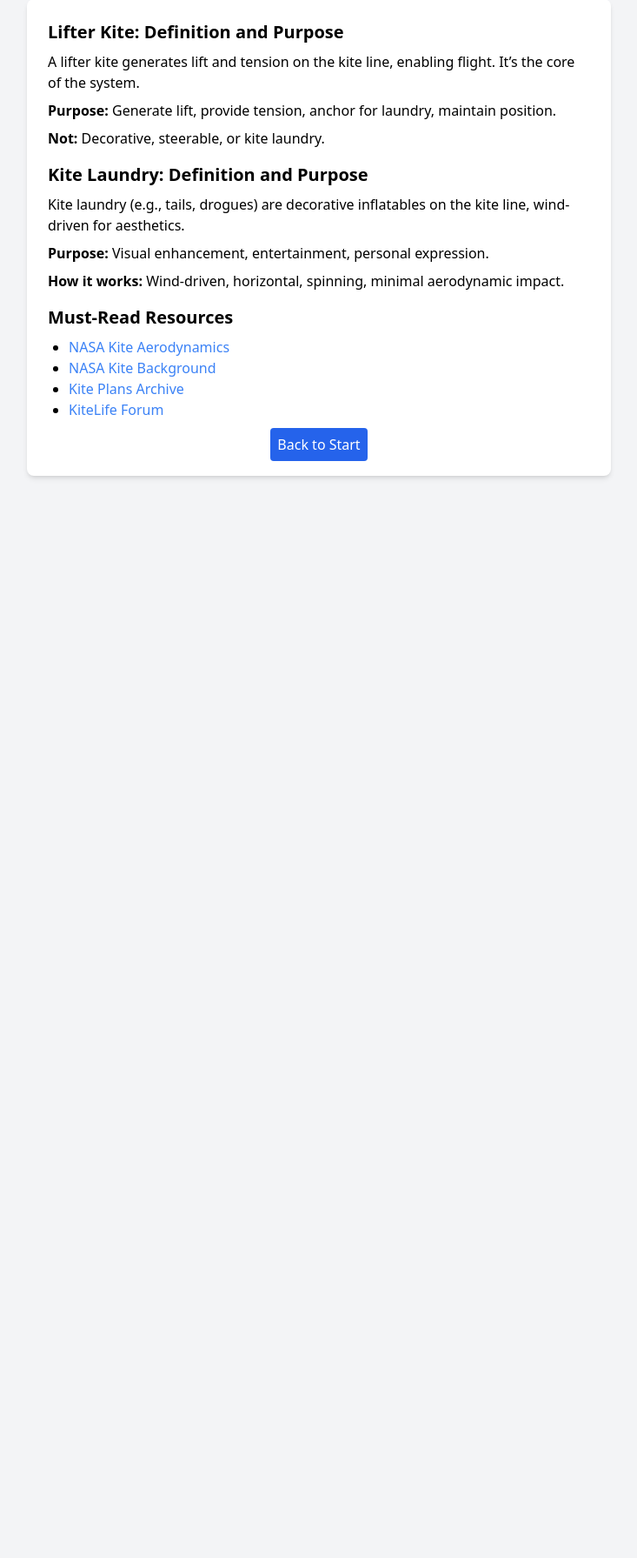
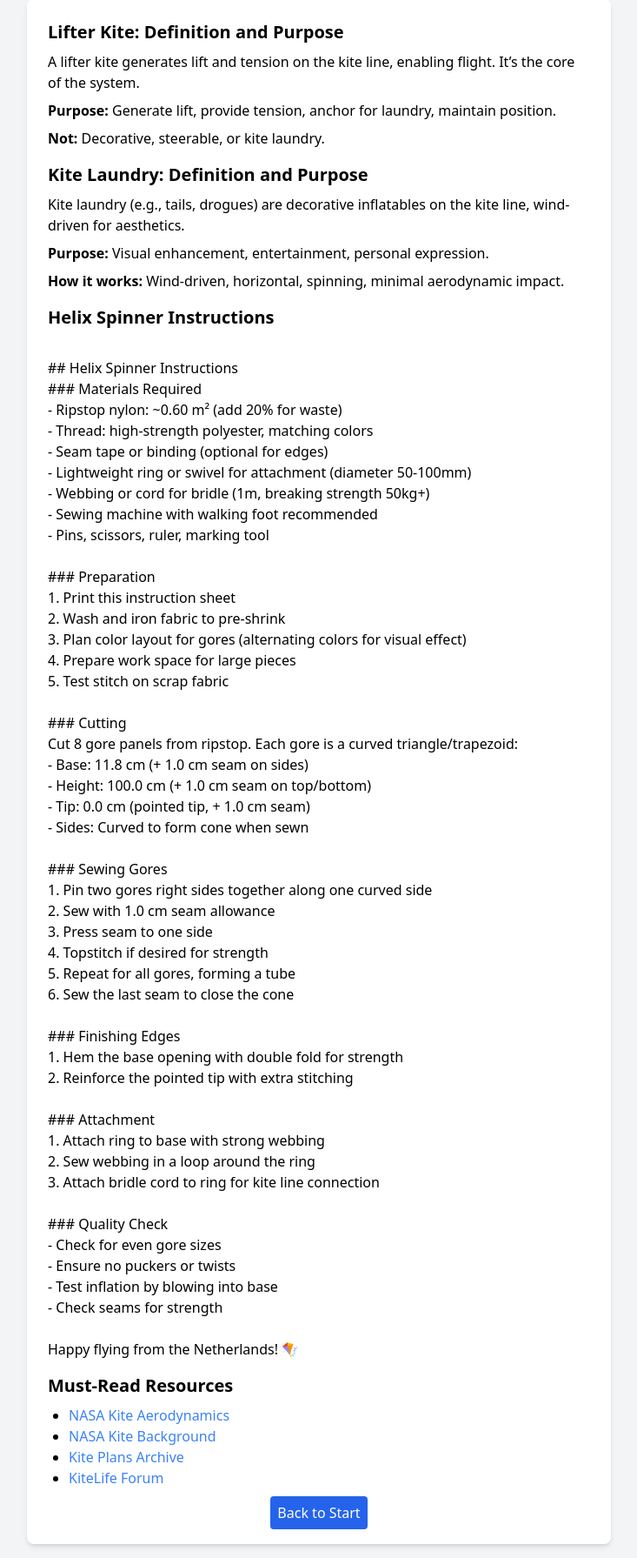
Before and after one commit to edjuh/kite_laundry, a Flask app: page /help in a window 1280 px wide. Shown: the part 69-1860 px from the top of the page at 87% size, without its empty margins (273-1006 px from the left). Before the commit the page ends 619 px from the top, so only its background shows below. Run offline with Flask 3, Linux system fonts and the light colour scheme; some libraries are stand-ins or nearby versions.

Commit message:
Clean output, Helix Spinner instructions - October 25, 2025

```diff
--- a/app.py
+++ b/app.py
@@ -187,7 +187,7 @@ def output():
         if dim not in ['gore']:
             dimensions[dim] = round(convert_to_imperial(dimensions[dim], is_imperial), 0) if is_imperial else round(dimensions[dim], 0)
 
-    text_output = f"{name} ({design_type}): Dimensions {dimensions} {unit_label}, Colors {colors} (Icarex Ripstop), Rod: {rod}"
+    text_output = f"{name} ({design_type}): Dimensions {', '.join([f'{k}: {v} {unit_label}' for k, v in dimensions.items()])}, Colors {', '.join(colors)} (Icarex Ripstop), Rod: {rod}"
 
     return render_template('output.html', name=name, type=design_type, dimensions=dimensions,
                            colors=colors, rod=rod, date=date, text_output=text_output, svg_url='/svg?name=' + name,
@@ -198,12 +198,12 @@ def get_svg():
     name = request.args.get('name')
     conn = sqlite3.connect('designs.db')
     c = conn.cursor()
-    c.execute('SELECT type, dimensions, colors FROM designs WHERE name = ? ORDER BY id DESC LIMIT 1', (name,))
+    c.execute('SELECT * FROM designs WHERE name = ? ORDER BY id DESC LIMIT 1', (name,))
     design = c.fetchone()
     conn.close()
     if not design:
         return 'Not found', 404
-    design_type, dims_json, colors_json = design
+    design_type, dims_json, colors_json = design[2], design[3], design[4]
     dimensions = json.loads(dims_json)
     colors = json.loads(colors_json)
     svg_io = generate_svg(design_type, dimensions, colors)
@@ -416,7 +416,58 @@ def designs():
 
 @app.route('/help')
 def help():
-    return render_template('help.html')
+    return render_template('help.html', helix_instructions=helix_instructions)
+
+helix_instructions = """
+## Helix Spinner Instructions
+### Materials Required
+- Ripstop nylon: ~0.60 m² (add 20% for waste)
+- Thread: high-strength polyester, matching colors
+- Seam tape or binding (optional for edges)
+- Lightweight ring or swivel for attachment (diameter 50-100mm)
+- Webbing or cord for bridle (1m, breaking strength 50kg+)
+- Sewing machine with walking foot recommended
+- Pins, scissors, ruler, marking tool
+
+### Preparation
+1. Print this instruction sheet
+2. Wash and iron fabric to pre-shrink
+3. Plan color layout for gores (alternating colors for visual effect)
+4. Prepare work space for large pieces
+5. Test stitch on scrap fabric
+
+### Cutting
+Cut 8 gore panels from ripstop. Each gore is a curved triangle/trapezoid:
+- Base: 11.8 cm (+ 1.0 cm seam on sides)
+- Height: 100.0 cm (+ 1.0 cm seam on top/bottom)
+- Tip: 0.0 cm (pointed tip, + 1.0 cm seam)
+- Sides: Curved to form cone when sewn
+
+### Sewing Gores
+1. Pin two gores right sides together along one curved side
+2. Sew with 1.0 cm seam allowance
+3. Press seam to one side
+4. Topstitch if desired for strength
+5. Repeat for all gores, forming a tube
+6. Sew the last seam to close the cone
+
+### Finishing Edges
+1. Hem the base opening with double fold for strength
+2. Reinforce the pointed tip with extra stitching
+
+### Attachment
+1. Attach ring to base with strong webbing
+2. Sew webbing in a loop around the ring
+3. Attach bridle cord to ring for kite line connection
+
+### Quality Check
+- Check for even gore sizes
+- Ensure no puckers or twists
+- Test inflation by blowing into base
+- Check seams for strength
+
+Happy flying from the Netherlands! 🪁
+"""
 
 if __name__ == '__main__':
     app.run(debug=True, port=5000)
--- a/templates/help.html
+++ b/templates/help.html
@@ -17,6 +17,8 @@
             <p class="mb-2">Kite laundry (e.g., tails, drogues) are decorative inflatables on the kite line, wind-driven for aesthetics.</p>
             <p class="mb-2"><strong>Purpose:</strong> Visual enhancement, entertainment, personal expression.</p>
             <p class="mb-4"><strong>How it works:</strong> Wind-driven, horizontal, spinning, minimal aerodynamic impact.</p>
+            <h2 class="text-xl font-semibold mb-2">Helix Spinner Instructions</h2>
+            <p class="mb-4 whitespace-pre-wrap">{{ helix_instructions }}</p>
             <h2 class="text-xl font-semibold mb-2">Must-Read Resources</h2>
             <ul class="list-disc pl-6 mb-4">
                 <li><a href="https://www.grc.nasa.gov/www/k-12/airplane/kite1.html" class="text-blue-500 hover:underline">NASA Kite Aerodynamics</a></li>
--- a/templates/output.html
+++ b/templates/output.html
@@ -12,8 +12,8 @@
             <div class="grid grid-cols-1 md:grid-cols-2 gap-4">
                 <div>
                     <p class="mb-2"><strong>Type:</strong> {{ type }}</p>
-                    <p class="mb-2"><strong>Dimensions:</strong> {{ dimensions }} ({{ unit_label }})</p>
-                    <p class="mb-2"><strong>Colors:</strong> {{ colors }} (Icarex Ripstop)</p>
+                    <p class="mb-2"><strong>Dimensions:</strong> {% for key, value in dimensions.items() %}{{ key }}: {{ value }} {{ unit_label }}{% if not loop.last %}, {% endif %}{% endfor %}</p>
+                    <p class="mb-2"><strong>Colors:</strong> {{ colors | join(', ') }} (Icarex Ripstop)</p>
                     <p class="mb-2"><strong>Rod:</strong> {{ rod }}</p>
                     <p class="mb-2"><strong>Created:</strong> {{ date }}</p>
                     <p class="mb-4"><strong>Text Description:</strong> {{ text_output }}</p>
```
